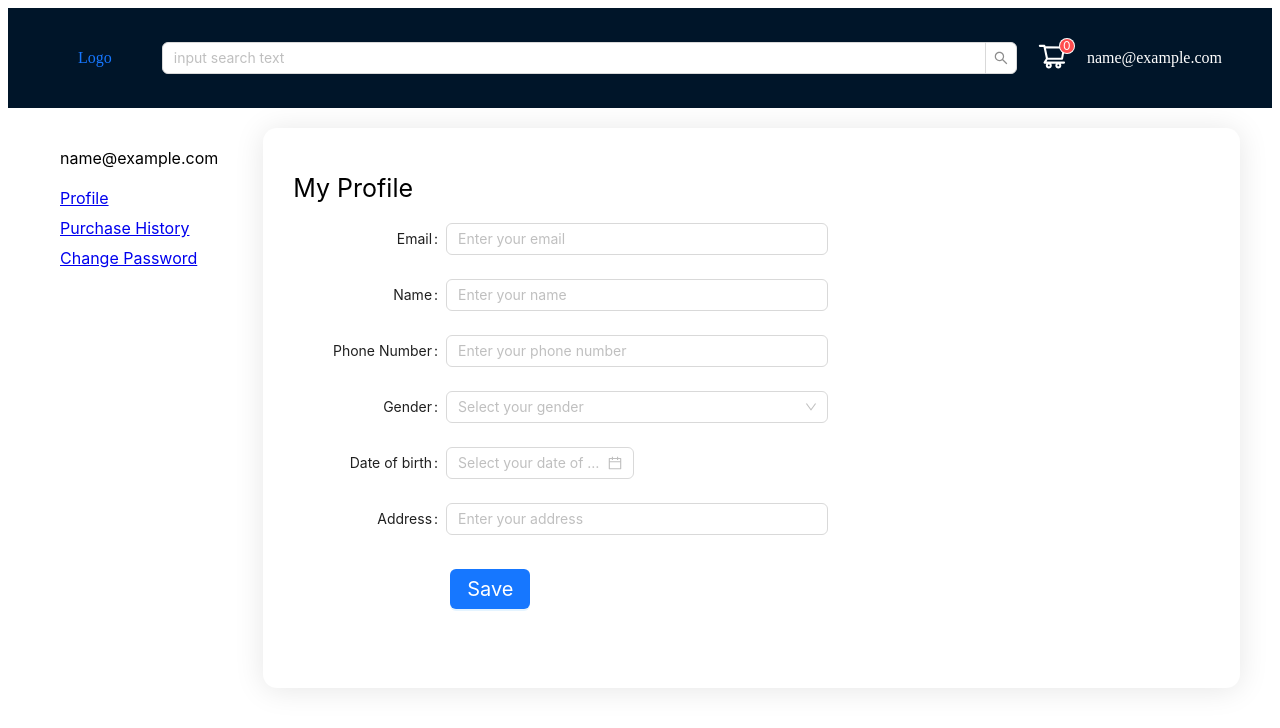
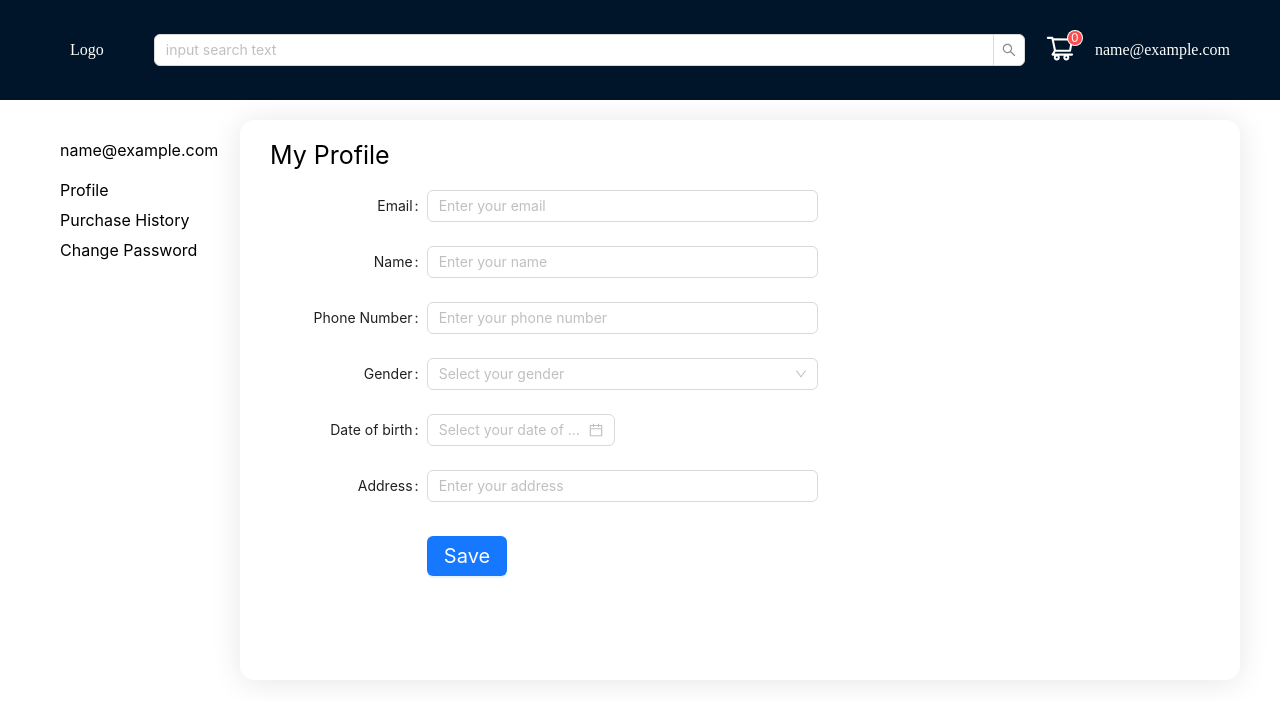
Before and after one commit to quyld17/ecw-fe, a Next.js app: page /user/profile in a window 1280 px wide. Shown: the top 728 px of the page. Built offline with nearby package versions, Linux system fonts and the light colour scheme; no server answers; sample sign-in values are in the browser's storage.

Commit message:
add product page

```diff
--- /dev/null
+++ b/src/app/globals.css
@@ -0,0 +1,107 @@
+:root {
+  --max-width: 1100px;
+  --border-radius: 12px;
+  --font-mono: ui-monospace, Menlo, Monaco, "Cascadia Mono", "Segoe UI Mono",
+    "Roboto Mono", "Oxygen Mono", "Ubuntu Monospace", "Source Code Pro",
+    "Fira Mono", "Droid Sans Mono", "Courier New", monospace;
+
+  --foreground-rgb: 0, 0, 0;
+  --background-start-rgb: 214, 219, 220;
+  --background-end-rgb: 255, 255, 255;
+
+  --primary-glow: conic-gradient(
+    from 180deg at 50% 50%,
+    #16abff33 0deg,
+    #0885ff33 55deg,
+    #54d6ff33 120deg,
+    #0071ff33 160deg,
+    transparent 360deg
+  );
+  --secondary-glow: radial-gradient(
+    rgba(255, 255, 255, 1),
+    rgba(255, 255, 255, 0)
+  );
+
+  --tile-start-rgb: 239, 245, 249;
+  --tile-end-rgb: 228, 232, 233;
+  --tile-border: conic-gradient(
+    #00000080,
+    #00000040,
+    #00000030,
+    #00000020,
+    #00000010,
+    #00000010,
+    #00000080
+  );
+
+  --callout-rgb: 238, 240, 241;
+  --callout-border-rgb: 172, 175, 176;
+  --card-rgb: 180, 185, 188;
+  --card-border-rgb: 131, 134, 135;
+}
+
+@media (prefers-color-scheme: dark) {
+  :root {
+    --foreground-rgb: 255, 255, 255;
+    --background-start-rgb: 0, 0, 0;
+    --background-end-rgb: 0, 0, 0;
+
+    --primary-glow: radial-gradient(rgba(1, 65, 255, 0.4), rgba(1, 65, 255, 0));
+    --secondary-glow: linear-gradient(
+      to bottom right,
+      rgba(1, 65, 255, 0),
+      rgba(1, 65, 255, 0),
+      rgba(1, 65, 255, 0.3)
+    );
+
+    --tile-start-rgb: 2, 13, 46;
+    --tile-end-rgb: 2, 5, 19;
+    --tile-border: conic-gradient(
+      #ffffff80,
+      #ffffff40,
+      #ffffff30,
+      #ffffff20,
+      #ffffff10,
+      #ffffff10,
+      #ffffff80
+    );
+
+    --callout-rgb: 20, 20, 20;
+    --callout-border-rgb: 108, 108, 108;
+    --card-rgb: 100, 100, 100;
+    --card-border-rgb: 200, 200, 200;
+  }
+}
+
+* {
+  box-sizing: border-box;
+  padding: 0;
+  margin: 0;
+}
+
+html,
+body {
+  max-width: 100vw;
+  overflow-x: hidden;
+}
+
+/* body {
+    color: rgb(var(--foreground-rgb));
+    background: linear-gradient(
+        to bottom,
+        transparent,
+        rgb(var(--background-end-rgb))
+      )
+      rgb(var(--background-start-rgb));
+  } */
+
+a {
+  color: inherit;
+  text-decoration: none;
+}
+
+/* @media (prefers-color-scheme: dark) {
+    html {
+      color-scheme: dark;
+    }
+  } */
--- a/src/app/layout.js
+++ b/src/app/layout.js
@@ -1,21 +1,21 @@
 import { Geist, Geist_Mono } from "next/font/google";
 import "@ant-design/v5-patch-for-react-19";
-// import "./globals.css";
+import "./globals.css";
 
-// const geistSans = Geist({
-//   variable: "--font-geist-sans",
-//   subsets: ["latin"],
-// });
+const geistSans = Geist({
+  variable: "--font-geist-sans",
+  subsets: ["latin"],
+});
 
-// const geistMono = Geist_Mono({
-//   variable: "--font-geist-mono",
-//   subsets: ["latin"],
-// });
+const geistMono = Geist_Mono({
+  variable: "--font-geist-mono",
+  subsets: ["latin"],
+});
 
-// export const metadata = {
-//   title: "Create Next App",
-//   description: "Generated by create next app",
-// };
+export const metadata = {
+  title: "Create Next App",
+  description: "Generated by create next app",
+};
 
 export default function RootLayout({ children }) {
   return (
--- /dev/null
+++ b/src/app/product/[id]/styles.module.css
@@ -0,0 +1,81 @@
+.layout {
+  min-height: 100vh;
+}
+
+.mainPage {
+  min-height: 280px;
+  background: white;
+}
+
+.productField {
+  display: flex;
+  width: 1100px;
+  margin-top: 20px;
+  margin-left: auto;
+  margin-right: auto;
+  padding: 20px;
+  border-radius: 14px;
+  background-color: #fff;
+  box-shadow: 0 2px 30px rgba(0, 0, 0, 0.1);
+}
+
+.productImages {
+  width: 50%;
+}
+
+.thumbnail {
+  display: flex;
+  justify-content: center;
+  align-items: center;
+}
+
+.imageList {
+  margin-top: 30px;
+  display: flex;
+  justify-content: space-between;
+  align-items: center;
+}
+
+.productInfos {
+  width: 50%;
+  padding: 20px;
+}
+
+.productName {
+  font-size: 35px;
+  margin-bottom: 30px;
+}
+
+.productPrice {
+  display: flex;
+  align-items: center;
+  margin-bottom: 30px;
+}
+
+.priceTitle {
+  font-size: 20px;
+  margin-right: 20px;
+}
+
+.priceNumber {
+  font-size: 30px;
+}
+
+.quantitySelection {
+  display: flex;
+  align-items: center;
+  margin-bottom: 30px;
+}
+
+.quantityTitle {
+  margin-right: 20px;
+  font-size: 20px;
+}
+
+.quantityInput {
+  margin-right: 10px;
+}
+
+.quantityAvailable {
+  font-size: 15px;
+}
--- a/src/component/cart/product-table/index.js
+++ b/src/component/cart/product-table/index.js
@@ -1,4 +1,3 @@
-import { useRouter } from "next/navigation";
 import styles from "./styles.module.css";
 import { InputNumber, Space } from "antd";
 
```
Also changed, not shown: src/app/product/[id]/page.js (added, +171 -0 lines), src/component/cart/select-products.js (+17 -22 lines).
